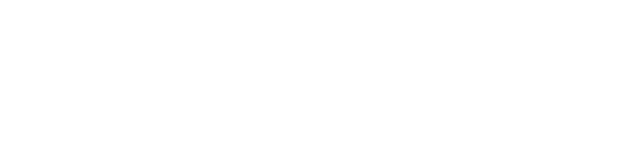
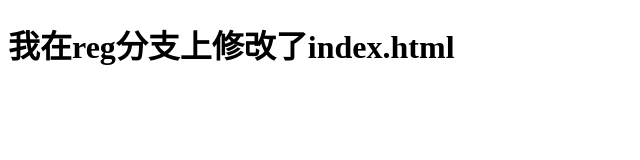
Before and after one commit to wrx-hue/api_wrx, a plain HTML site: page index.html in a window 1280 px wide. Shown: the whole page, without its empty margins (0-640 px from the left). Drawn offline with Linux system fonts and the light colour scheme.

Commit message:
在reg修改了index.html

```diff
--- a/index.html
+++ b/index.html
@@ -9,6 +9,7 @@
 
 <body>
     <!-- 好难 -->
+    <h1>我在reg分支上修改了index.html</h1>
 </body>
 
 </html>
```
